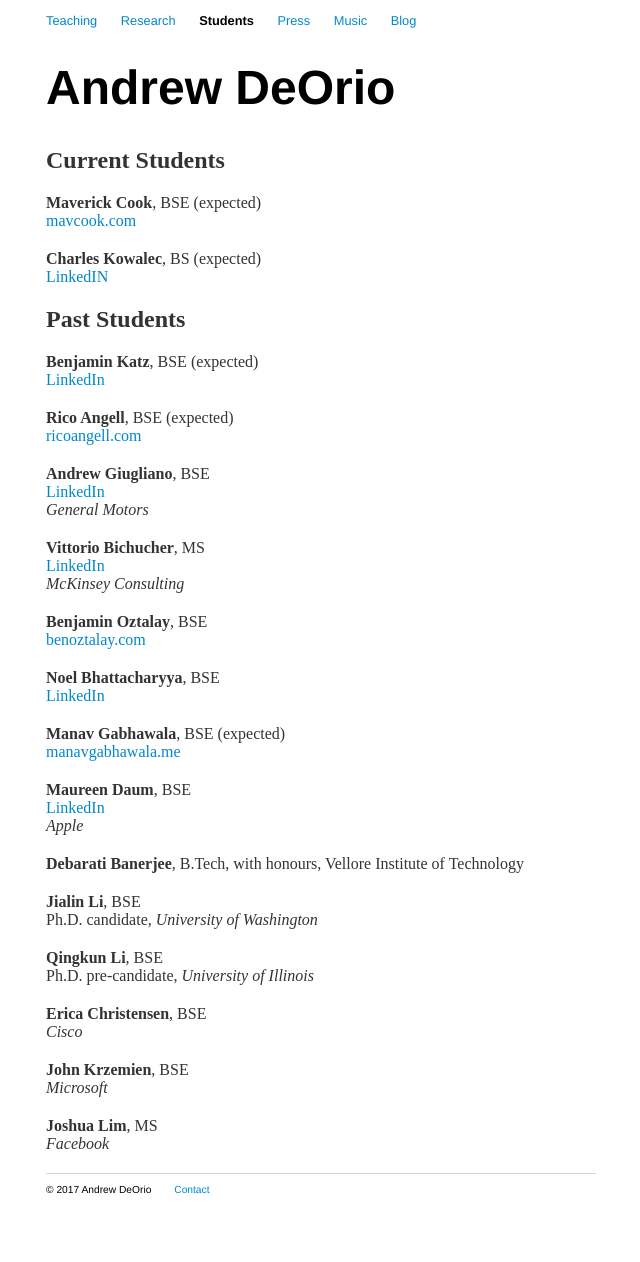
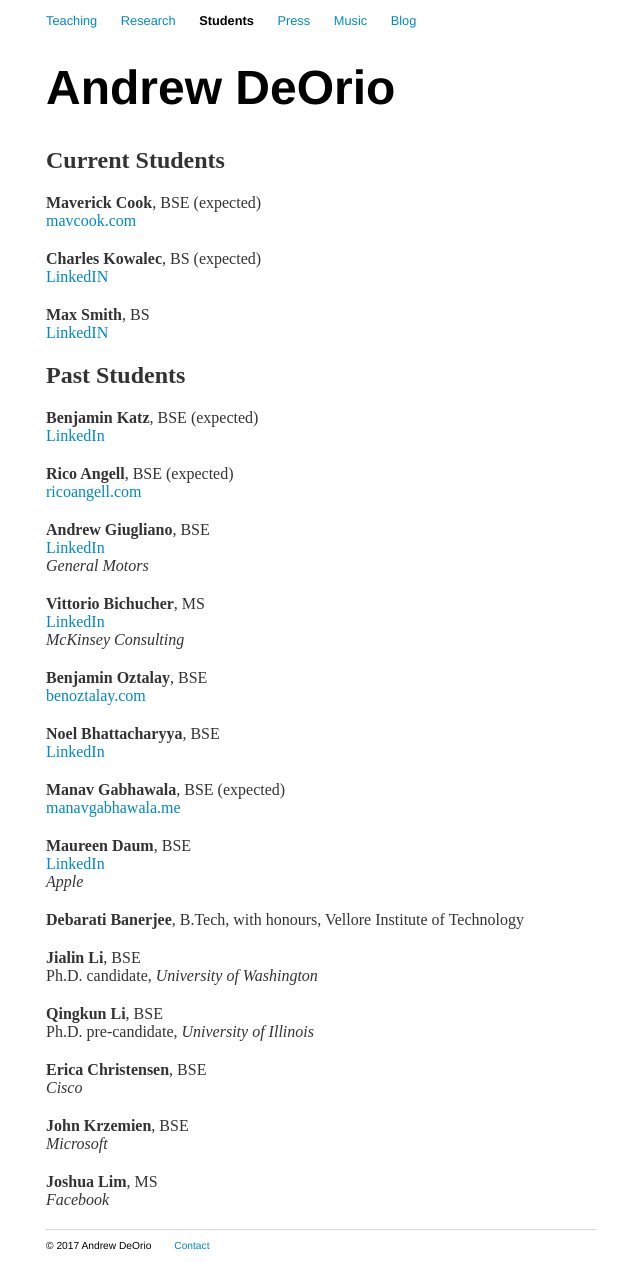
Before and after one commit to awdeorio/andrewdeorio.com, a Jekyll site: the page built from students/index.html, in a window 1280 px wide. Shown: the whole page, without its empty margins (319-959 px from the left). Built offline with Jekyll 4.4.1, drawn with Linux system fonts in a browser that asks for light colours; nearby versions of some CDN libraries; before the commit the page ends 1206 px from its top, so only the background shows below that.

Commit message:
Added Max Smith

```diff
--- a/students/index.html
+++ b/students/index.html
@@ -17,6 +17,13 @@ mavcook.com
 <div class="content">
 <b>Charles Kowalec</b>, BS (expected)<br>
 <a href="https://www.linkedin.com/in/charles-kowalec-6792558a" target="_blank">
+LinkedIN
+</a><br>
+</div>
+
+<div class="content">
+<b>Max Smith</b>, BS<br>
+<a href="https://www.linkedin.com/in/max-smith-40502392/" target="_blank">
 LinkedIN
 </a><br>
 </div>
```
